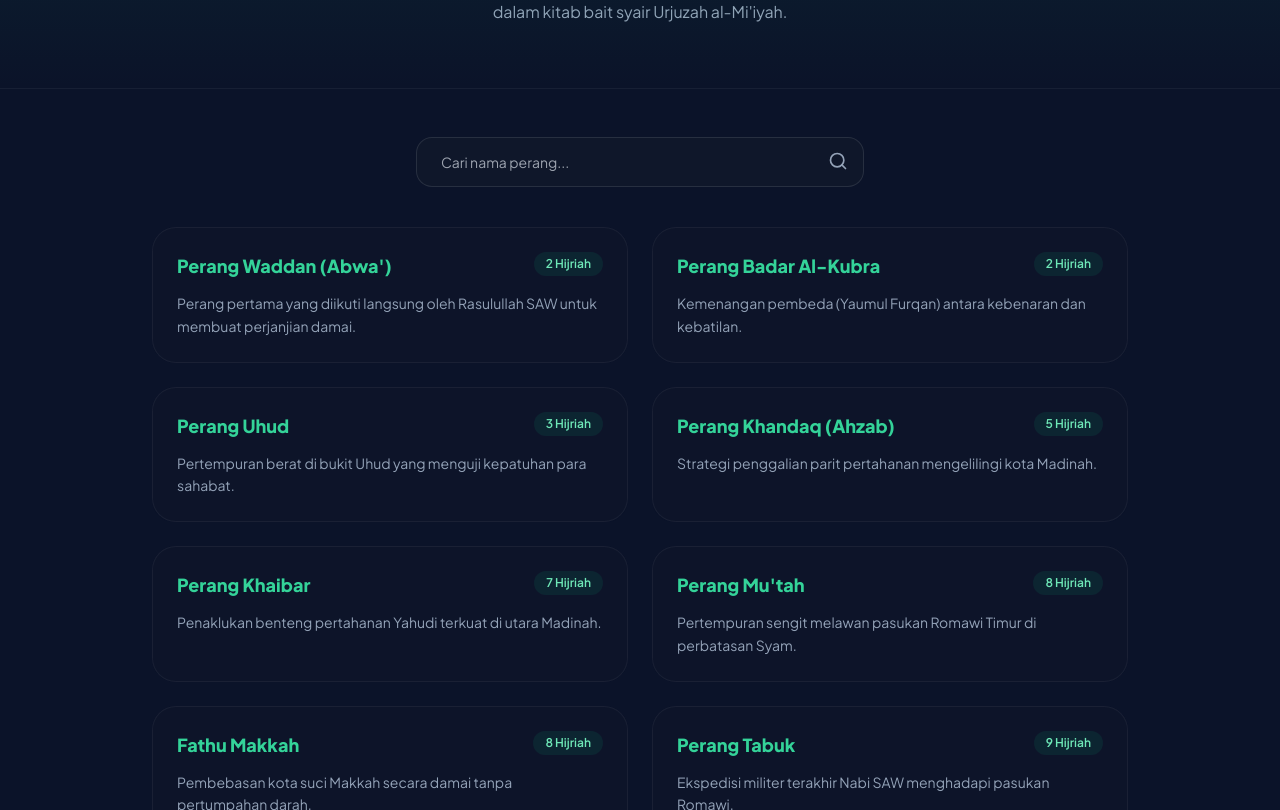
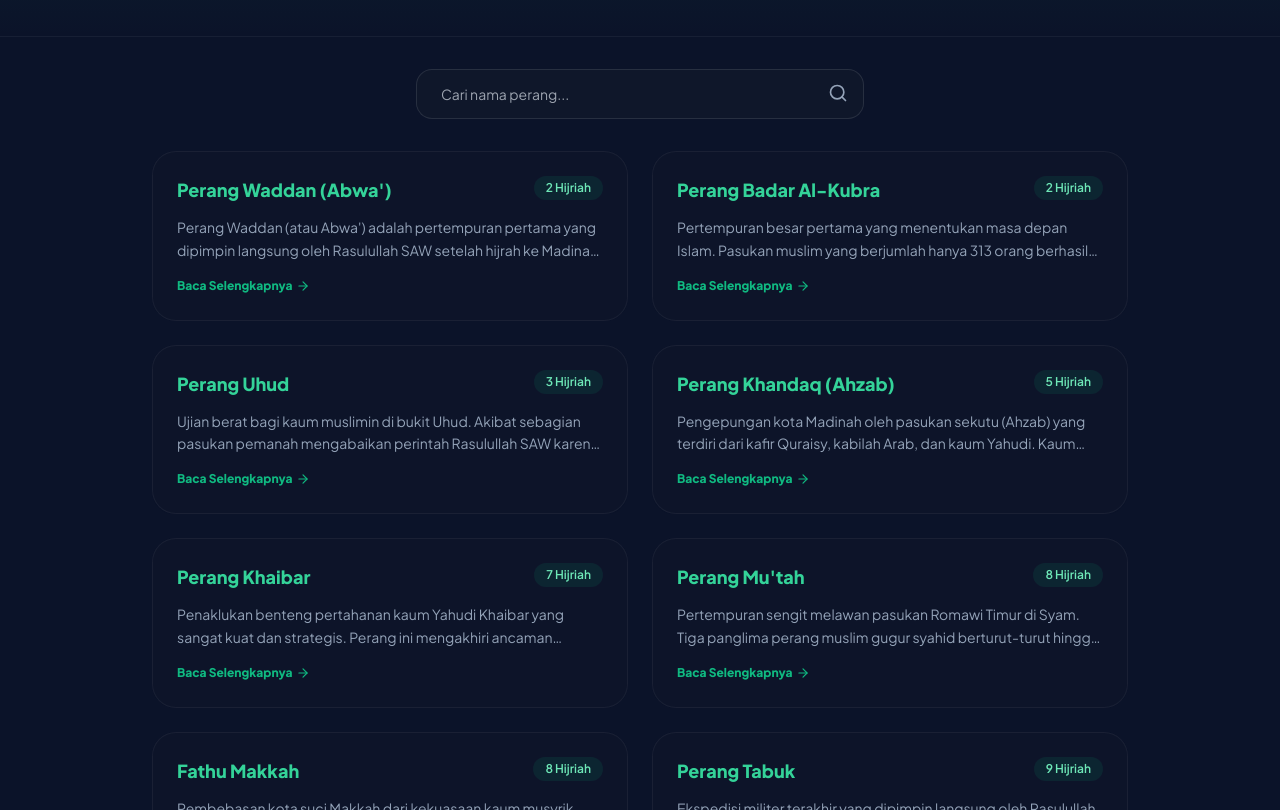
Before and after one commit to nunungfariqoh87-ui/urjuzahhub-sirahnabawiyahportal-7ytq, a plain HTML site: page index.html in a window 1280 px wide. Shown: the part 148-958 px from the top of the page. Drawn offline with nearby package versions, Linux system fonts and the light colour scheme.

Commit message:
Rilis website otomatis ditenagai OpenCloud AI Builder

```diff
--- a/index.html
+++ b/index.html
@@ -12,17 +12,18 @@
         .glass { background: rgba(15, 23, 42, 0.6); backdrop-filter: blur(12px); border: 1px solid rgba(255,255,255,0.05); }
     </style>
 </head>
-<body class="text-slate-100 min-h-screen">
+<body class="text-slate-100 min-h-screen flex flex-col justify-between">
+    <div>
         <!-- Hero Section -->
-    <header class="py-16 px-6 text-center relative overflow-hidden border-b border-white/5">
+        <header class="py-12 px-6 text-center relative overflow-hidden border-b border-white/5">
             <div class="absolute inset-0 bg-gradient-to-b from-emerald-500/10 to-transparent pointer-events-none"></div>
-        <h1 class="text-4xl md:text-5xl font-extrabold text-transparent bg-clip-text bg-gradient-to-r from-emerald-400 to-teal-300">Urjuzah Hub</h1>
-        <p class="text-slate-400 mt-3 max-w-xl mx-auto text-sm md:text-base">Panduan interaktif mempelajari daftar perang dan sejarah Sirah Nabawiyah dalam kitab bait syair Urjuzah al-Mi'iyah.</p>
+            <h1 class="text-4xl font-extrabold text-transparent bg-clip-text bg-gradient-to-r from-emerald-400 to-teal-300">Urjuzah Hub</h1>
+            <p class="text-slate-400 mt-2 max-w-xl mx-auto text-sm">Klik pada kartu perang untuk membaca penjelasan sejarah lengkap dan detail peristiwanya!</p>
         </header>
 
-    <main class="max-w-5xl mx-auto px-6 py-12">
+        <main class="max-w-5xl mx-auto px-6 py-8">
             <!-- Search Bar -->
-        <div class="mb-10 max-w-md mx-auto">
+            <div class="mb-8 max-w-md mx-auto">
                 <div class="relative">
                     <input type="text" id="search-input" oninput="filterBattles()" placeholder="Cari nama perang..." class="w-full bg-slate-900 border border-white/10 px-6 py-3.5 rounded-2xl outline-none focus:border-emerald-500 transition-all text-sm">
                     <i data-lucide="search" class="absolute right-4 top-3.5 text-slate-400 w-5 h-5"></i>
@@ -34,28 +35,94 @@
                 <!-- Dynamic Content -->
             </div>
         </main>
+    </div>
+
+    <!-- Detail Modal -->
+    <div id="detail-modal" class="fixed inset-0 bg-black/80 backdrop-blur-sm z-50 hidden flex items-center justify-center p-4">
+        <div class="glass max-w-lg w-full p-8 rounded-3xl relative animate-in fade-in zoom-in-95 duration-200">
+            <button onclick="closeModal()" class="absolute right-6 top-6 text-slate-400 hover:text-white">
+                <i data-lucide="x" class="w-6 h-6"></i>
+            </button>
+            <span id="modal-year" class="bg-emerald-500/10 text-emerald-300 text-xs px-3 py-1 rounded-full font-semibold"></span>
+            <h2 id="modal-title" class="text-2xl font-extrabold text-emerald-400 mt-4 mb-3"></h2>
+            <p id="modal-desc" class="text-slate-300 text-sm leading-relaxed mb-6"></p>
+            <div class="bg-white/5 p-4 rounded-2xl border border-white/5">
+                <h4 class="text-xs font-bold text-slate-400 uppercase mb-1">Pelajaran Penting</h4>
+                <p id="modal-lesson" class="text-slate-300 text-xs leading-relaxed"></p>
+            </div>
+        </div>
+    </div>
 
     <script>
         const battles = [
-            { id: 1, name: "Perang Waddan (Abwa')", year: "2 Hijriah", desc: "Perang pertama yang diikuti langsung oleh Rasulullah SAW untuk membuat perjanjian damai." },
-            { id: 2, name: "Perang Badar Al-Kubra", year: "2 Hijriah", desc: "Kemenangan pembeda (Yaumul Furqan) antara kebenaran dan kebatilan." },
-            { id: 3, name: "Perang Uhud", year: "3 Hijriah", desc: "Pertempuran berat di bukit Uhud yang menguji kepatuhan para sahabat." },
-            { id: 4, name: "Perang Khandaq (Ahzab)", year: "5 Hijriah", desc: "Strategi penggalian parit pertahanan mengelilingi kota Madinah." },
-            { id: 5, name: "Perang Khaibar", year: "7 Hijriah", desc: "Penaklukan benteng pertahanan Yahudi terkuat di utara Madinah." },
-            { id: 6, name: "Perang Mu'tah", year: "8 Hijriah", desc: "Pertempuran sengit melawan pasukan Romawi Timur di perbatasan Syam." },
-            { id: 7, name: "Fathu Makkah", year: "8 Hijriah", desc: "Pembebasan kota suci Makkah secara damai tanpa pertumpahan darah." },
-            { id: 8, name: "Perang Tabuk", year: "9 Hijriah", desc: "Ekspedisi militer terakhir Nabi SAW menghadapi pasukan Romawi." }
+            {
+                id: 1,
+                name: "Perang Waddan (Abwa')",
+                year: "2 Hijriah",
+                desc: "Perang Waddan (atau Abwa') adalah pertempuran pertama yang dipimpin langsung oleh Rasulullah SAW setelah hijrah ke Madinah. Tujuan utamanya adalah untuk membuat perjanjian damai dengan kabilah Bani Dhamrah serta mengamankan rute perdagangan di sekitar wilayah Madinah.",
+                lesson: "Pentingnya diplomasi, menjaga keamanan wilayah pertahanan, dan membangun aliansi damai sejak dini."
+            },
+            {
+                id: 2,
+                name: "Perang Badar Al-Kubra",
+                year: "2 Hijriah",
+                desc: "Pertempuran besar pertama yang menentukan masa depan Islam. Pasukan muslim yang berjumlah hanya 313 orang berhasil mengalahkan pasukan kafir Quraisy yang berjumlah lebih dari 1000 orang dengan bantuan para malaikat yang dikirim oleh Allah SWT.",
+                lesson: "Kemenangan mutlak hanya datang dari pertolongan Allah SWT, bukan semata-mata karena jumlah pasukan atau senjata."
+            },
+            {
+                id: 3,
+                name: "Perang Uhud",
+                year: "3 Hijriah",
+                desc: "Ujian berat bagi kaum muslimin di bukit Uhud. Akibat sebagian pasukan pemanah mengabaikan perintah Rasulullah SAW karena tergoda harta rampasan perang (ghanimah), pasukan Khalid bin Walid (saat itu belum masuk Islam) berhasil memutarbalikkan keadaan.",
+                lesson: "Ketaatan mutlak kepada pemimpin dan fokus pada tujuan perjuangan, bukan pada urusan duniawi."
+            },
+            {
+                id: 4,
+                name: "Perang Khandaq (Ahzab)",
+                year: "5 Hijriah",
+                desc: "Pengepungan kota Madinah oleh pasukan sekutu (Ahzab) yang terdiri dari kafir Quraisy, kabilah Arab, dan kaum Yahudi. Kaum muslimin bertahan dengan menggali parit raksasa berkat usulan brilian dari sahabat Salman Al-Farisi.",
+                lesson: "Keterbukaan terhadap ide kreatif, kerja sama tim yang solid, dan kesabaran dalam menghadapi kepungan musuh."
+            },
+            {
+                id: 5,
+                name: "Perang Khaibar",
+                year: "7 Hijriah",
+                desc: "Penaklukan benteng pertahanan kaum Yahudi Khaibar yang sangat kuat dan strategis. Perang ini mengakhiri ancaman konspirasi militer dari kaum Yahudi yang sering memprovokasi kabilah Arab untuk menyerang Madinah.",
+                lesson: "Pentingnya menuntaskan akar masalah keamanan dan ketegasan dalam menghadapi pengkhianatan."
+            },
+            {
+                id: 6,
+                name: "Perang Mu'tah",
+                year: "8 Hijriah",
+                desc: "Pertempuran sengit melawan pasukan Romawi Timur di Syam. Tiga panglima perang muslim gugur syahid berturut-turut hingga bendera komando diambil alih oleh Khalid bin Walid yang berhasil menyelamatkan pasukan dengan taktik militer yang jenius.",
+                lesson: "Kepemimpinan yang adaptif di saat krisis dan keberanian menghadapi kekuatan yang jauh lebih besar."
+            },
+            {
+                id: 7,
+                name: "Fathu Makkah",
+                year: "8 Hijriah",
+                desc: "Pembebasan kota suci Makkah dari kekuasaan kaum musyrik. Rasulullah SAW memasuki kota Makkah dengan penuh ketundukan tanpa ada pertumpahan darah besar, kemudian menghancurkan berhala di sekitar Ka'bah dan memaafkan penduduk Makkah.",
+                lesson: "Sifat pemaaf yang luar biasa, kerendahan hati saat meraih kemenangan besar, dan dakwah yang damai."
+            },
+            {
+                id: 8,
+                name: "Perang Tabuk",
+                year: "9 Hijriah",
+                desc: "Ekspedisi militer terakhir yang dipimpin langsung oleh Rasulullah SAW menuju perbatasan Romawi. Meskipun menempuh perjalanan sangat panas dan jauh, perang ini berakhir tanpa kontak fisik karena pasukan Romawi mundur ketakutan melihat persatuan umat Islam.",
+                lesson: "Kekuatan mental dan reputasi (wibawa) yang kuat mampu menggentarkan musuh sebelum pertempuran dimulai."
+            }
         ];
 
         function renderBattles(list = battles) {
             const container = document.getElementById('battles-container');
             container.innerHTML = list.map(b => `
-                <div class="glass p-6 rounded-3xl hover:border-emerald-500/30 transition-all">
+                <div class="glass p-6 rounded-3xl hover:border-emerald-500/30 transition-all cursor-pointer group" onclick="openModal(${b.id})">
                     <div class="flex justify-between items-start mb-3">
-                        <h3 class="text-lg font-bold text-emerald-400">${b.name}</h3>
+                        <h3 class="text-lg font-bold text-emerald-400 group-hover:text-emerald-300 transition-colors">${b.name}</h3>
                         <span class="bg-emerald-500/10 text-emerald-300 text-xs px-3 py-1 rounded-full font-semibold">${b.year}</span>
                     </div>
-                    <p class="text-slate-400 text-sm leading-relaxed">${b.desc}</p>
+                    <p class="text-slate-400 text-sm leading-relaxed line-clamp-2">${b.desc}</p>
+                    <span class="text-emerald-500 text-xs font-bold mt-4 inline-flex items-center gap-1 group-hover:translate-x-1 transition-transform">Baca Selengkapnya <i data-lucide="arrow-right" class="w-3.5 h-3.5"></i></span>
                 </div>
             `).join('');
             lucide.createIcons();
@@ -67,6 +134,19 @@
             renderBattles(filtered);
         }
 
+        function openModal(id) {
+            const b = battles.find(x => x.id === id);
+            document.getElementById('modal-title').innerText = b.name;
+            document.getElementById('modal-year').innerText = b.year;
+            document.getElementById('modal-desc').innerText = b.desc;
+            document.getElementById('modal-lesson').innerText = b.lesson;
+            document.getElementById('detail-modal').classList.remove('hidden');
+        }
+
+        function closeModal() {
+            document.getElementById('detail-modal').classList.add('hidden');
+        }
+
         renderBattles();
     </script>
 </body>
```
Lines whose indentation alone changed are shown as unchanged.
